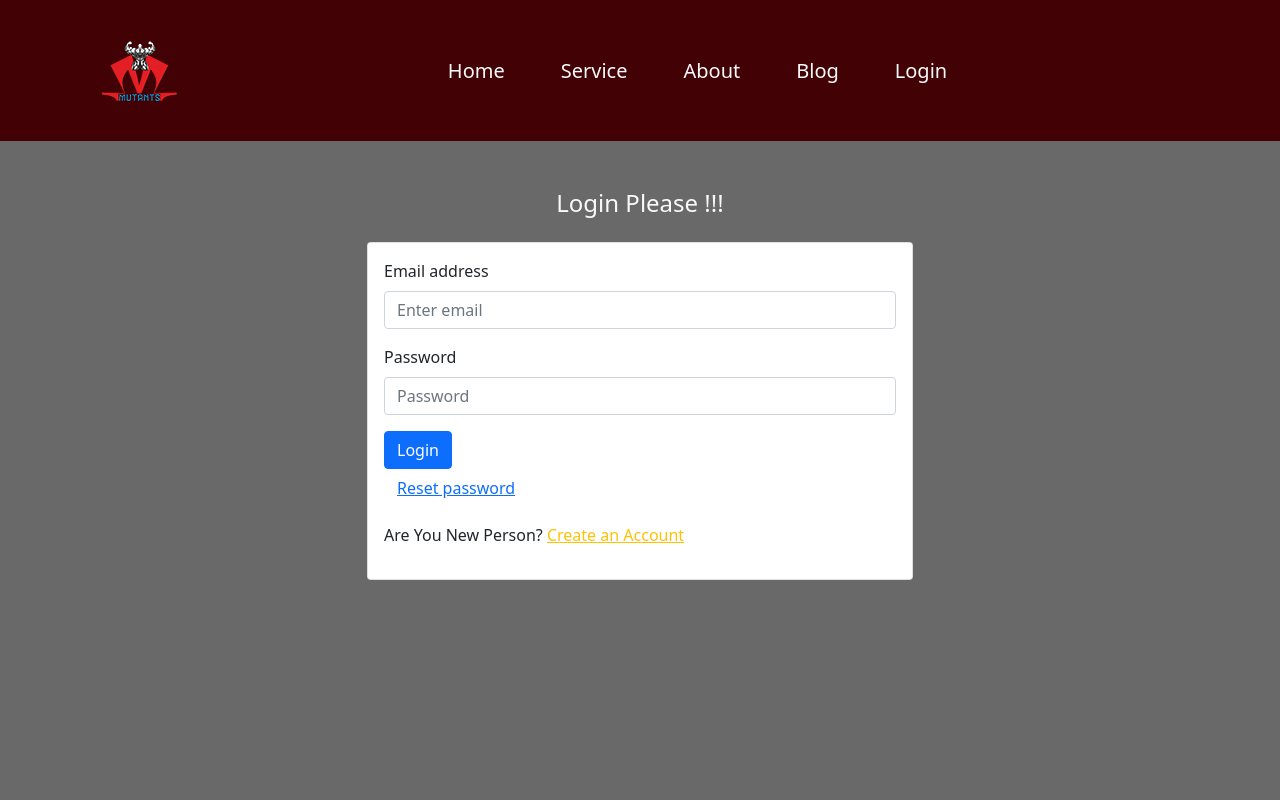
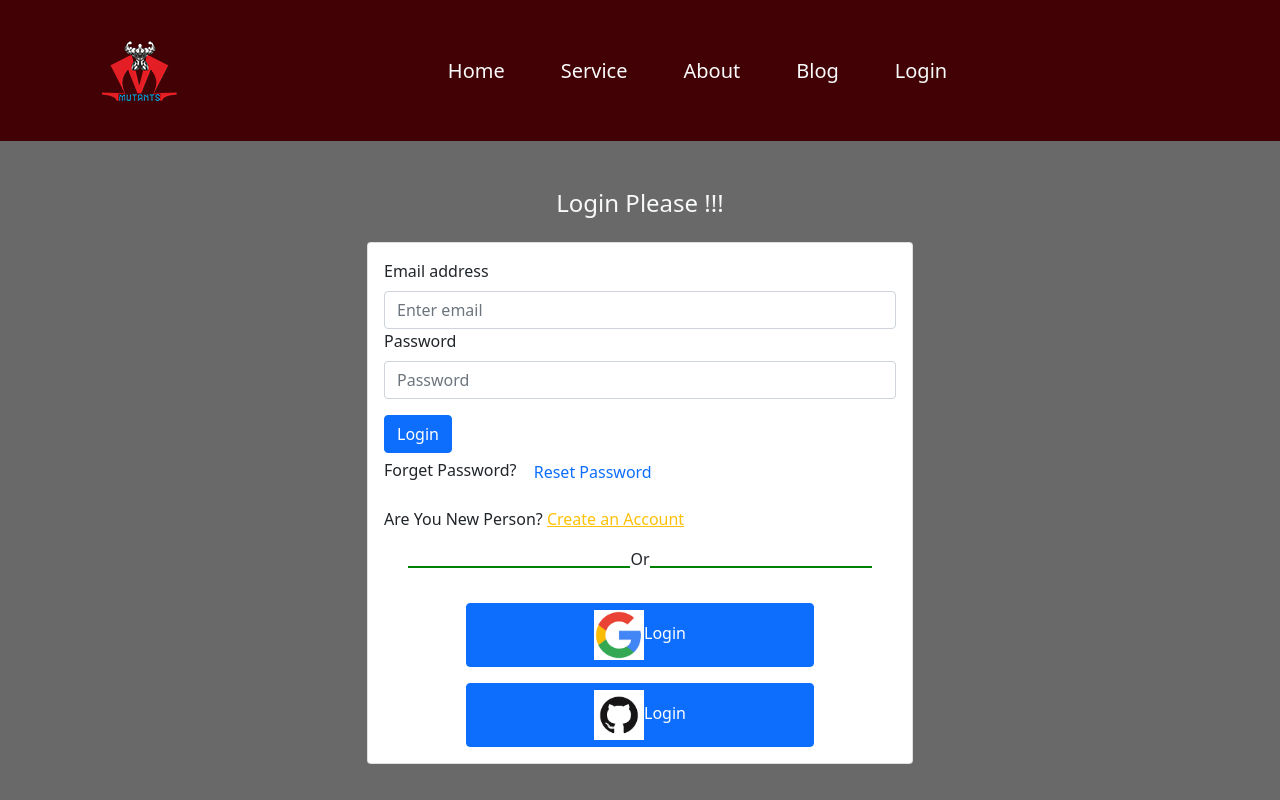
Before and after one commit to Jonied-mirza-shakib/gym-trainer-interactive-website, a React (Create React App) app: page /login in a window 1280 px wide. Shown: the top 800 px of the page. Built offline with nearby package versions, Linux system fonts and the light colour scheme; no server answers.

Commit message:
complete socialLogin page

```diff
--- a/src/component/Footer/Footer.js
+++ b/src/component/Footer/Footer.js
@@ -4,7 +4,7 @@ const Footer = () => {
     const date = new Date();
     let year = date.getFullYear()
     return (
-        <div className='footer p-3 text-center' style={{ backgroundColor: 'brown' }}>
+        <div className='footer text-center' style={{ backgroundColor: 'brown', paddingTop: '100px' }}>
             <div className="container">
                 <div className="row">
                     <div className="col-12">
--- a/src/component/Login/Login.js
+++ b/src/component/Login/Login.js
@@ -1,22 +1,24 @@
 import React, { useEffect, useState } from 'react';
 import { Form, Button } from 'react-bootstrap';
 import { Link, useLocation, useNavigate } from 'react-router-dom';
-import { useSignInWithEmailAndPassword } from 'react-firebase-hooks/auth';
+import { useSendPasswordResetEmail, useSignInWithEmailAndPassword } from 'react-firebase-hooks/auth';
 import './Login.css'
-import { useUpdatePassword } from 'react-firebase-hooks/auth';
 import auth from '../../firebase.init';
+import SocialLogin from '../SocialLogin/SocialLogin';
+import { ToastContainer, toast } from 'react-toastify';
+import 'react-toastify/dist/ReactToastify.css';
 
 
 const Login = () => {
     const [email, setEmail] = useState('');
     const [password, setPassword] = useState('');
-    const [updatePassword, updating, updatPassError] = useUpdatePassword(auth);
     const [
         signInWithEmailAndPassword,
         user,
         loading,
         error,
     ] = useSignInWithEmailAndPassword(auth);
+    const [sendPasswordResetEmail, sending] = useSendPasswordResetEmail(auth);
 
     const navigate = useNavigate();
     const location = useLocation();
@@ -26,9 +28,18 @@ const Login = () => {
         setEmail(event.target.value);
     }
 
-    const handlePassword = async event => {
+    const handlePassword = event => {
         setPassword(event.target.value)
-        await updatePassword(email);
+    }
+    const resetPassword = async () => {
+        // const email = setEmail(event.target.value);
+        if (email) {
+            await sendPasswordResetEmail(email);
+            toast('Sent email');
+        }
+        else {
+            toast('please enter your email address');
+        }
     }
     useEffect(() => {
         if (user) {
@@ -51,7 +62,7 @@ const Login = () => {
                         <div className="card">
                             <div className="card-body">
                                 <Form onSubmit={handleLoginform}>
-                                    <Form.Group className="mb-3" controlId="formBasicEmail">
+                                    <Form.Group controlId="formBasicEmail">
                                         <Form.Label>Email address</Form.Label>
                                         <Form.Control onBlur={handleEmail} type="email" placeholder="Enter email" required />
                                     </Form.Group>
@@ -62,15 +73,14 @@ const Login = () => {
                                     </Form.Group>
                                     <input className='form-submit btn btn-primary' type="submit" value="Login" />
                                 </Form>
-                                <Button onClick={async () => {
-                                    await updatePassword(email);
-                                    alert('Updated password');
-                                }} variant="link">Reset password</Button>
+                                <p>Forget Password? <button className='btn btn-link text-primary pe-auto text-decoration-none' onClick={resetPassword}>Reset Password</button> </p>
                                 <p style={{ color: 'red' }}>{error?.message}</p>
                                 {
                                     loading && <p>Loading...</p>
                                 }
                                 <p> Are You New Person? <span> <Link className='text-warning' to='/signUp' >Create an Account</Link></span> </p>
+                                <ToastContainer />
+                                <SocialLogin></SocialLogin>
                             </div>
                         </div>
                     </div>
--- a/src/component/SignUp/SignUp.js
+++ b/src/component/SignUp/SignUp.js
@@ -3,6 +3,7 @@ import { Form, Button } from 'react-bootstrap';
 import { useCreateUserWithEmailAndPassword } from 'react-firebase-hooks/auth';
 import { useNavigate } from 'react-router-dom';
 import auth from '../../firebase.init';
+import SocialLogin from '../SocialLogin/SocialLogin';
 
 
 const SignUp = () => {
@@ -54,8 +55,9 @@ const SignUp = () => {
             <div className='login'>
                 <div className="container">
                     <div className="row">
-                        <h4 className='fs-4 text-light text-center pt-5 pb-3'>SignUp Please !!!</h4>
+                        <h4 className='fs-4 text-light text-center mt-2 mb-2'>SignUp Please !!!</h4>
                         <div className="col-6 mx-auto">
+                            <div style={{ height: '80vh' }}>
                                 <div className="card">
                                     <div className="card-body">
                                         <Form onSubmit={handleCreateUser}>
@@ -84,6 +86,8 @@ const SignUp = () => {
                                                 Submit
                                             </Button>
                                         </Form>
+                                        <SocialLogin></SocialLogin>
+                                    </div>
                                 </div>
                             </div>
                         </div>
--- /dev/null
+++ b/src/component/SocialLogin/SocialLogin.css
@@ -0,0 +1,13 @@
+.borders {
+    display: flex;
+    align-items: center;
+    justify-content: center;
+}
+
+.borders .firs-border {
+    border: 1px solid green;
+}
+
+.borders .second-border {
+    border: 1px solid green;
+}
--- /dev/null
+++ b/src/component/SocialLogin/SocialLogin.js
@@ -0,0 +1,52 @@
+import React from 'react';
+import './SocialLogin.css'
+import googleLogo from '../../image/google.png'
+import githubLogo from '../../image/github.png'
+import auth from '../../firebase.init';
+import { useSignInWithGithub, useSignInWithGoogle } from 'react-firebase-hooks/auth';
+import { ToastContainer, toast } from 'react-toastify';
+import 'react-toastify/dist/ReactToastify.css';
+import { useNavigate } from 'react-router-dom';
+
+
+
+const SocialLogin = () => {
+    const [signInWithGoogle, user, googlError] = useSignInWithGoogle(auth);
+    const [signInWithGithub, user1, githubError] = useSignInWithGithub(auth);
+    const navigate = useNavigate();
+    if (user || user1) {
+        navigate('/');
+    }
+    return (
+        <div>
+            <div className="container">
+                <div className="row">
+                    <div className="col-12">
+                        <div className='borders'>
+                            <div className="firs-border w-100"></div>
+                            <p className='or-section'>Or</p>
+                            <div className="second-border w-100"></div>
+                        </div>
+                        <p style={{ color: 'red' }}>{googlError?.message}</p>
+                        <p style={{ color: 'red' }}>{githubError?.message}</p>
+                        <div className='d-flex justify-content-center'>
+                            <button onClick={() => signInWithGoogle()} type='button' className='btn btn-primary w-75'>
+                                <img className='round-circle' style={{ width: '50px' }} src={googleLogo} alt="" />
+                                Login
+                            </button>
+                        </div>
+                        <div className='d-flex justify-content-center mt-3'>
+                            <button onClick={() => signInWithGithub()} type='button' className='btn btn-primary w-75'>
+                                <img className='round-circle' style={{ width: '50px' }} src={githubLogo} alt="" />
+                                Login
+                            </button>
+                        </div>
+                    </div>
+                </div>
+                <ToastContainer />
+            </div>
+        </div>
+    );
+};
+
+export default SocialLogin;
```
Also changed, not shown: src/image/github.png (added), src/image/google.png (added). Lines whose indentation alone changed are shown as unchanged.
